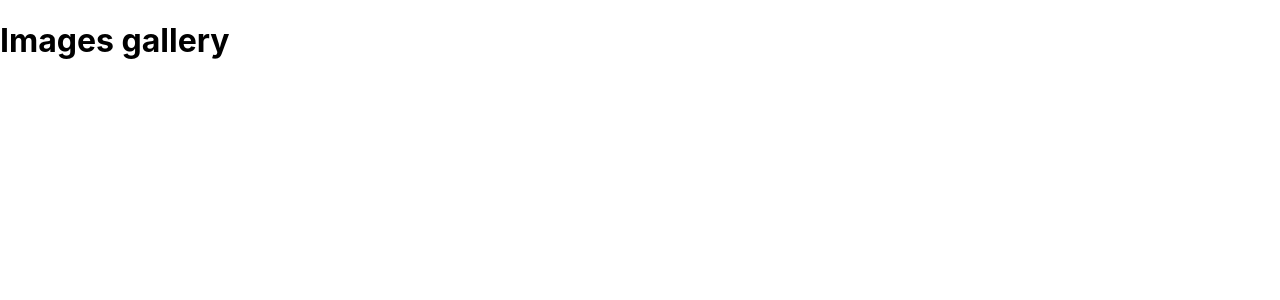
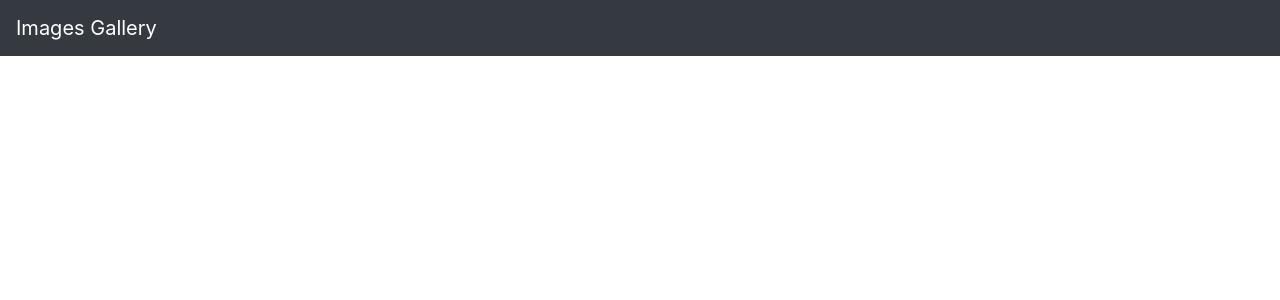
Before and after one commit to Edwing123/images-gallery, a React (Create React App) app in the folder frontend/: page / in a window 1280 px wide. Shown: the top 300 px of the page. Built offline with nearby package versions, Linux system fonts and the light colour scheme.

Commit message:
Initial header component

```diff
--- a/frontend/package.json
+++ b/frontend/package.json
@@ -6,7 +6,9 @@
     "@testing-library/jest-dom": "^5.11.4",
     "@testing-library/react": "^11.1.0",
     "@testing-library/user-event": "^12.1.10",
+    "bootstrap": "4.5.3",
     "react": "^17.0.1",
+    "react-bootstrap": "1.4.0",
     "react-dom": "^17.0.1",
     "react-scripts": "4.0.3",
     "web-vitals": "^1.0.1"
--- a/frontend/src/App.js
+++ b/frontend/src/App.js
@@ -1,7 +1,10 @@
+import "bootstrap/dist/css/bootstrap.min.css";
+import Header from "./components/Header"
+
 function App() {
   return (
     <div>
-      <h1>Images gallery</h1>
+      <Header title="Images Gallery" />
     </div>
   );
 }
--- /dev/null
+++ b/frontend/src/components/Header.js
@@ -0,0 +1,12 @@
+import React from "react";
+import { Navbar } from "react-bootstrap";
+
+const Header = ({ title }) => {
+  return (
+    <Navbar bg="dark" variant="dark">
+      <Navbar.Brand href="/">{title}</Navbar.Brand>
+    </Navbar>
+  );
+};
+
+export default Header
```
Also changed, not shown: 1 other file (tests, documents, lock files or other folders).
